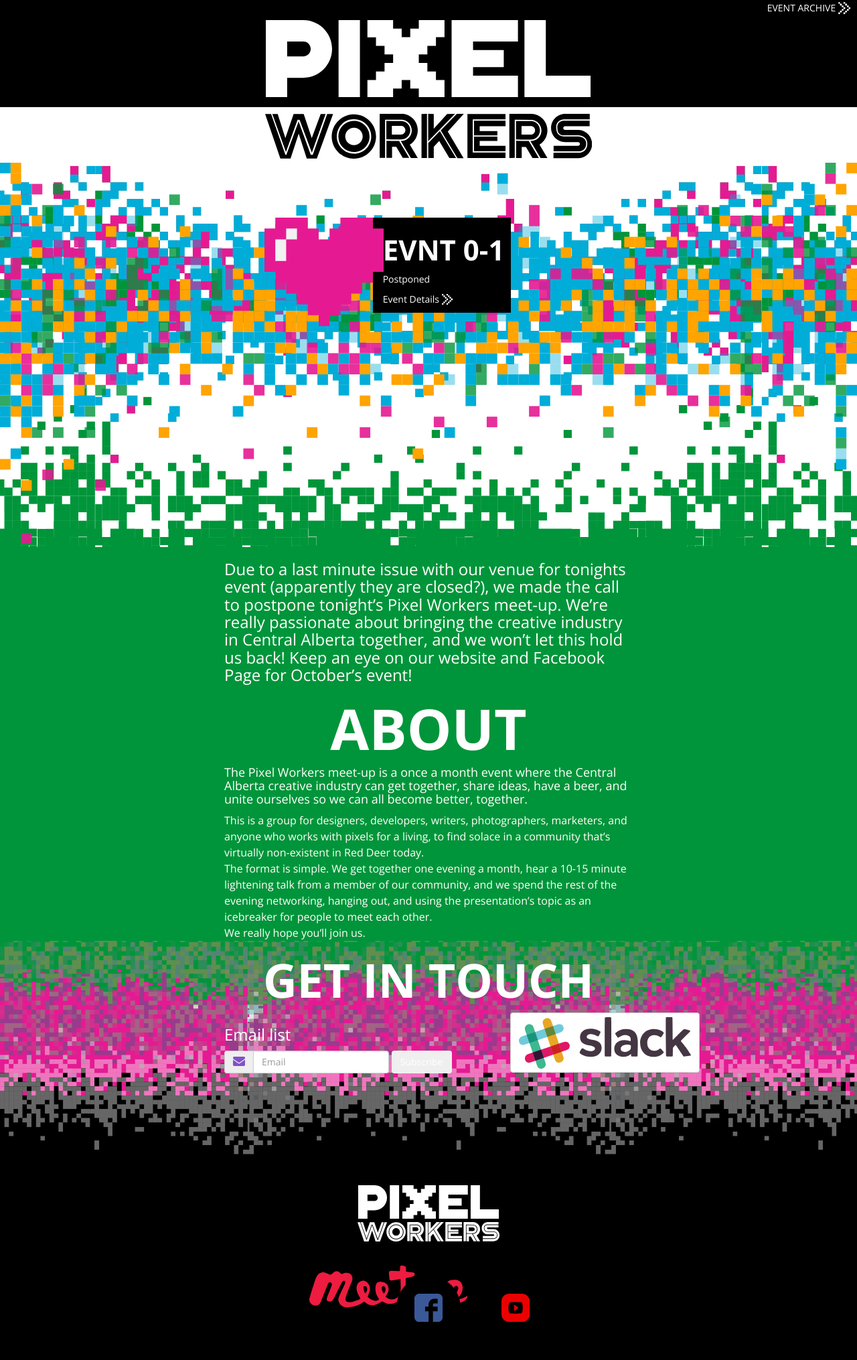
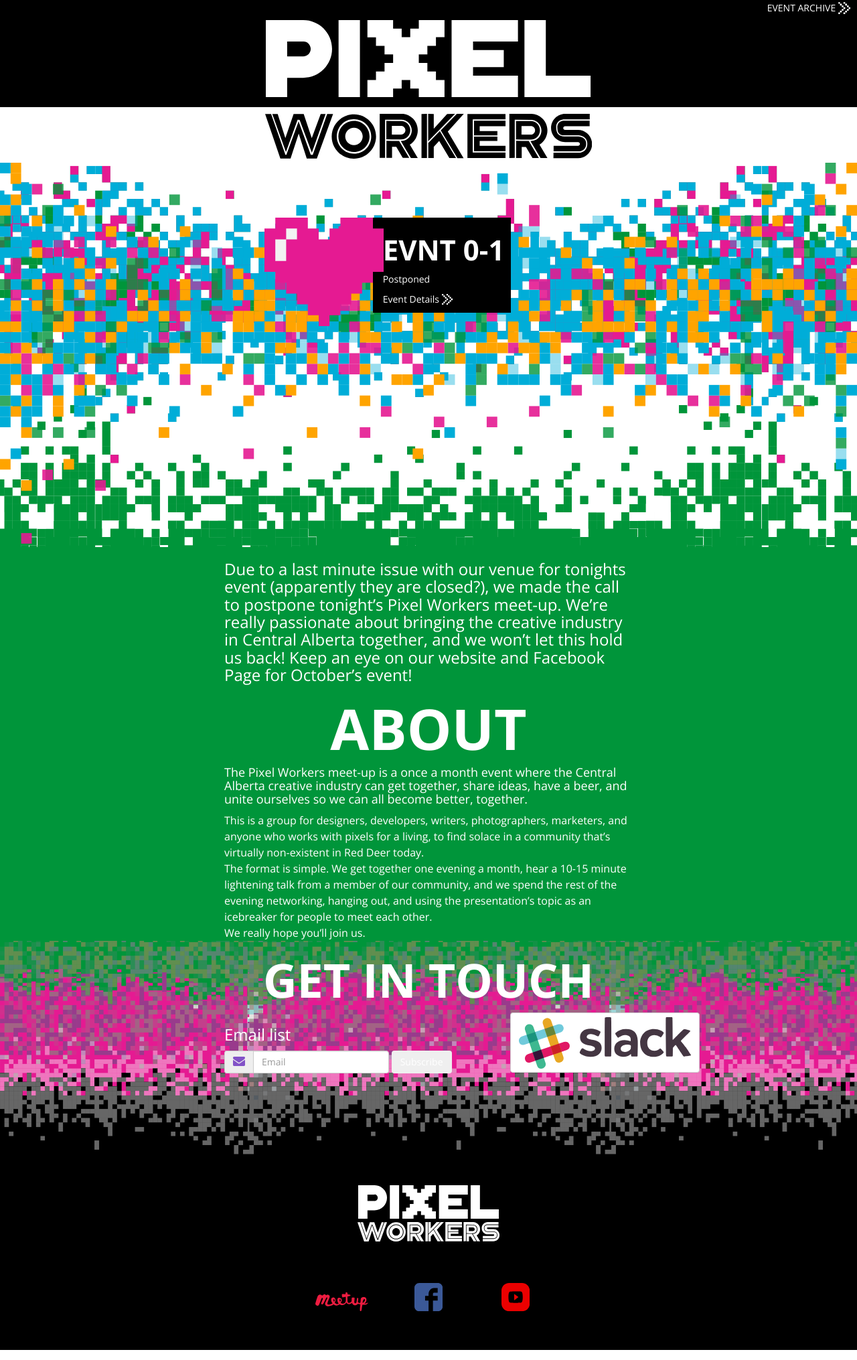
Before and after one commit to pixelworkers/pixelworkers.github.io, a Jekyll site: the page built from index.html, in a window 1280 px wide. Shown: the whole page at 67% size. Built offline with Jekyll 4.4.1, drawn with Linux system fonts in a browser that asks for light colours.

Commit message:
fix CSS size for new meetup logo

```diff
--- a/_sass/_footer.scss
+++ b/_sass/_footer.scss
@@ -142,6 +142,9 @@
       .icon-meetup-new {
         fill: #ED1C40;
         font-size: 3em;
+        @media (min-width: $screen-md-min) {
+        font-size: 1em;
+      }
     }
     // lg screens
       .icon-twitter-logo { fill: #4099ff; }
```
